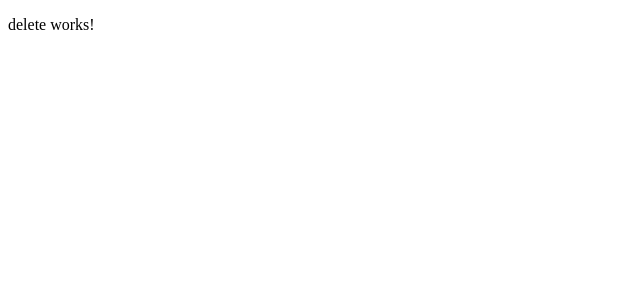
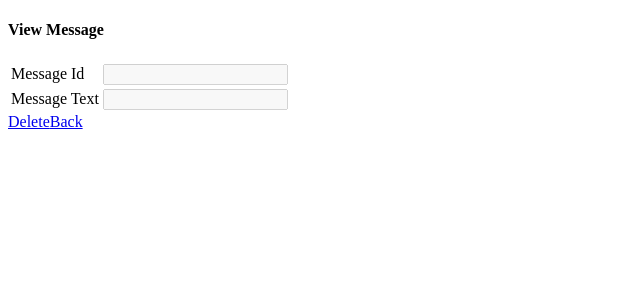
Before and after one commit to wisniewskikr/chrisblog-it-ts-angular, an Angular app in the folder architectures/gui/html/ts-angular-gui-html-helloworld-crud/: page /delete/1 in a window 1280 px wide. Shown: the top 300 px of the page, without its empty margins (0-640 px from the left). Built offline with nearby package versions, Linux system fonts and the light colour scheme.

Commit message:
Finish Delete component

```diff
--- a/architectures/gui/html/ts-angular-gui-html-helloworld-crud/src/app/delete/delete.component.html
+++ b/architectures/gui/html/ts-angular-gui-html-helloworld-crud/src/app/delete/delete.component.html
@@ -1 +1,17 @@
-<p>delete works!</p>
+<h4>View Message</h4>
+
+<table>
+    <tr>
+        <td><label for="id">Message Id</label></td>
+        <td><input #id type="text" id="id" [value]="message?.id" disabled/></td>
+    </tr>
+    <tr>
+        <td><label for="text">Message Text</label></td>
+        <td><input type="text" id="text" [value]="message?.text" disabled/></td>
+    </tr>
+</table>
+
+<div>
+    <a routerLink="" (click)="$event.preventDefault(); delete(id.value);">Delete</a>
+    <a routerLink="">Back</a>
+</div>
--- a/architectures/gui/html/ts-angular-gui-html-helloworld-crud/src/app/delete/delete.component.ts
+++ b/architectures/gui/html/ts-angular-gui-html-helloworld-crud/src/app/delete/delete.component.ts
@@ -1,12 +1,30 @@
 import { Component } from '@angular/core';
+import { Message } from '../../models/Message';
+import { ActivatedRoute, Router, RouterLink } from '@angular/router';
+import { CrudService } from '../../services/CrudService';
 
 @Component({
   selector: 'app-delete',
   standalone: true,
-  imports: [],
+  imports: [RouterLink],
   templateUrl: './delete.component.html',
   styleUrl: './delete.component.css'
 })
 export class DeleteComponent {
 
+  message: Message | null = null;
+
+  constructor(private activatedRoute: ActivatedRoute, private crudService: CrudService, private router: Router) {
+
+    this.activatedRoute.params.subscribe(params => {
+      this.message = crudService.readById(params['id']);
+    });
+
+  }
+
+  delete(id: string) {
+    this.crudService.delete(Number(id));
+    this.router.navigate(['']);
+  }
+
 }
```
